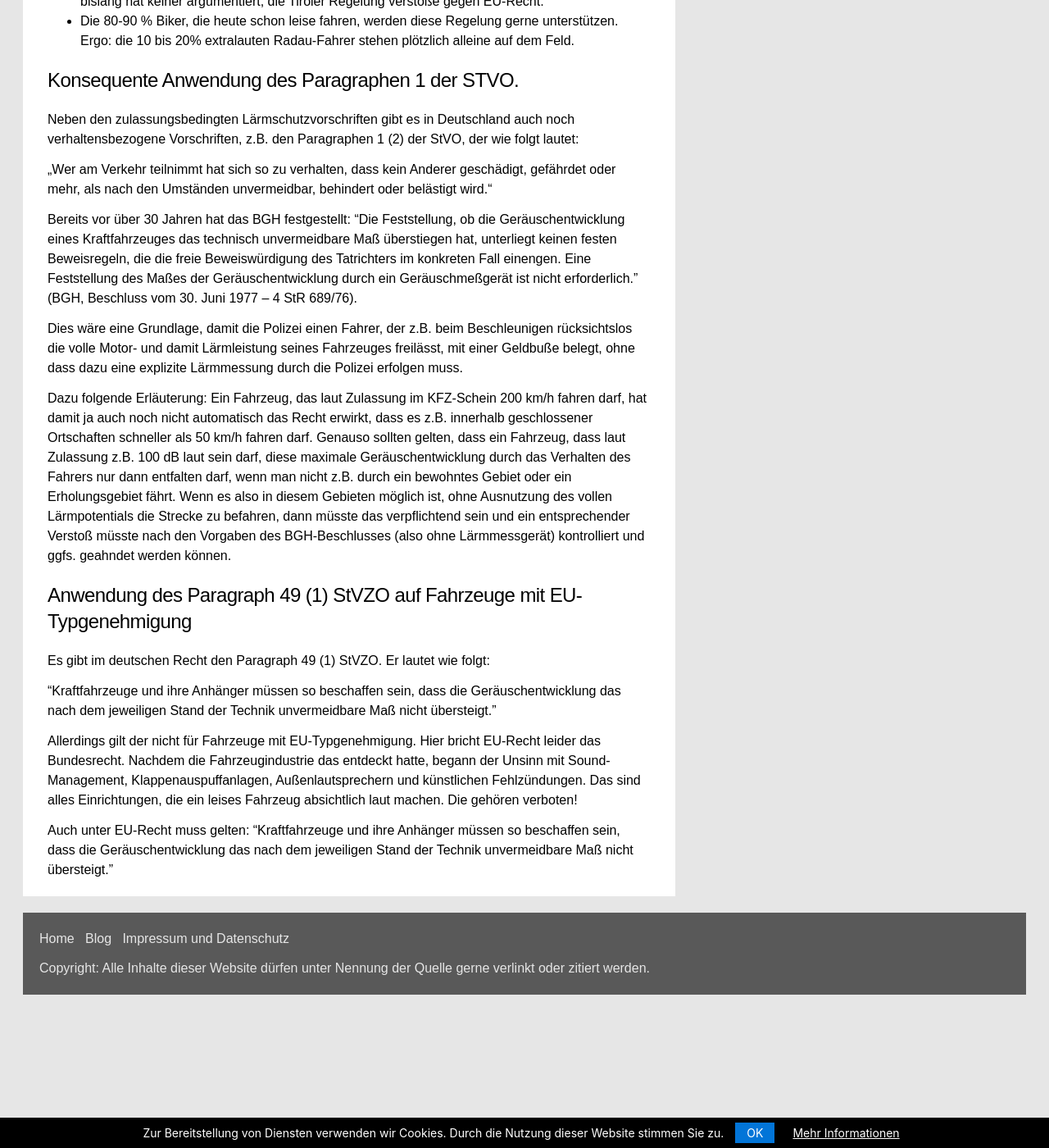
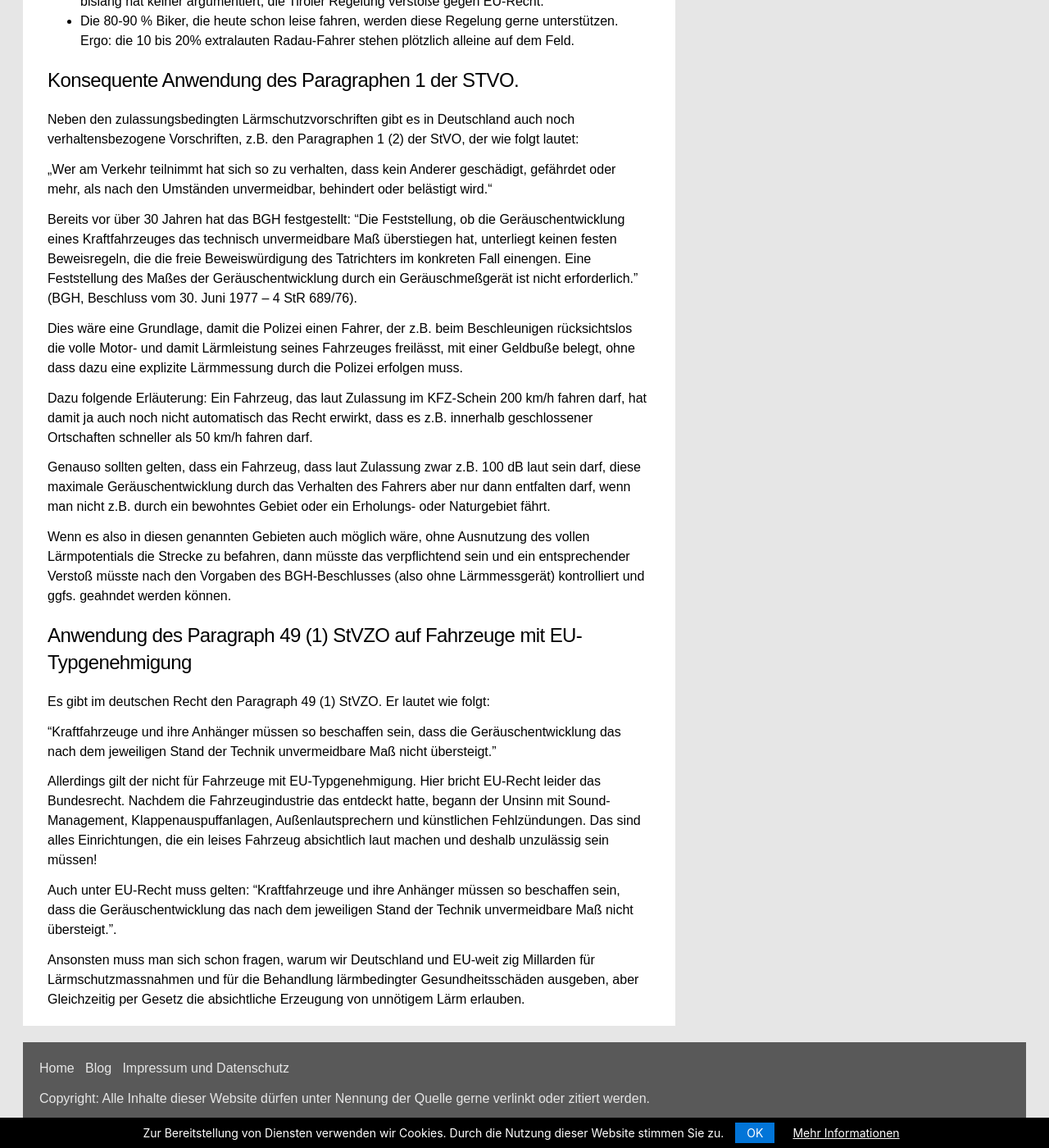
Before and after one commit to rettet-die-stille/rettet-die-stille.github.io, a Jekyll site: the page built from _posts/2020-08-03-was-gegen-motorradlaerm-helfen-wuerde-und-was-nicht.md, in a window 1280 px wide and 1400 px high, scrolled down 2144 px. Shown: the whole window at 82% size. Built offline with Jekyll 4.4.1, drawn with Linux system fonts in a browser that asks for light colours; some of the changed text lies outside the part shown.

Commit message:
Update 2020-08-03-was-gegen-motorradlaerm-helfen-wuerde-und-was-nicht.md

```diff
--- a/_posts/2020-08-03-was-gegen-motorradlaerm-helfen-wuerde-und-was-nicht.md
+++ b/_posts/2020-08-03-was-gegen-motorradlaerm-helfen-wuerde-und-was-nicht.md
@@ -44,7 +44,11 @@ Bereits vor über 30 Jahren hat das BGH festgestellt: “Die Feststellung, ob di
 
 Dies wäre eine Grundlage, damit die Polizei einen Fahrer, der z.B. beim Beschleunigen rücksichtslos die volle Motor- und damit Lärmleistung seines Fahrzeuges freilässt, mit einer Geldbuße belegt, ohne dass dazu eine explizite Lärmmessung durch die Polizei erfolgen muss.
 
-Dazu folgende Erläuterung: Ein Fahrzeug, das laut Zulassung im KFZ-Schein 200 km/h fahren darf, hat damit ja auch noch nicht automatisch das Recht erwirkt, dass es z.B. innerhalb geschlossener Ortschaften schneller als 50 km/h fahren darf. Genauso sollten gelten, dass ein Fahrzeug, dass laut Zulassung z.B. 100 dB laut sein darf, diese maximale Geräuschentwicklung durch das Verhalten des Fahrers nur dann entfalten darf, wenn man nicht z.B. durch ein bewohntes Gebiet oder ein Erholungsgebiet fährt. Wenn es also in diesem Gebieten möglich ist, ohne Ausnutzung des vollen Lärmpotentials die Strecke zu befahren, dann müsste das verpflichtend sein und ein entsprechender Verstoß müsste nach den Vorgaben des BGH-Beschlusses (also ohne Lärmmessgerät) kontrolliert und ggfs. geahndet werden können.
+Dazu folgende Erläuterung: Ein Fahrzeug, das laut Zulassung im KFZ-Schein 200 km/h fahren darf, hat damit ja auch noch nicht automatisch das Recht erwirkt, dass es z.B. innerhalb geschlossener Ortschaften schneller als 50 km/h fahren darf.
+
+Genauso sollten gelten, dass ein Fahrzeug, dass laut Zulassung zwar z.B. 100 dB laut sein darf, diese maximale Geräuschentwicklung durch das Verhalten des Fahrers aber nur dann entfalten darf, wenn man nicht z.B. durch ein bewohntes Gebiet oder ein Erholungs- oder Naturgebiet fährt.
+
+Wenn es also in diesen genannten Gebieten auch möglich wäre, ohne Ausnutzung des vollen Lärmpotentials die Strecke zu befahren, dann müsste das verpflichtend sein und ein entsprechender Verstoß müsste nach den Vorgaben des BGH-Beschlusses (also ohne Lärmmessgerät) kontrolliert und ggfs. geahndet werden können.
 
 ## Anwendung des Paragraph 49 (1) StVZO auf Fahrzeuge mit EU-Typgenehmigung
 
@@ -52,6 +56,8 @@ Es gibt im deutschen Recht den Paragraph 49 (1) StVZO. Er lautet wie folgt:
 
 "Kraftfahrzeuge und ihre Anhänger müssen so beschaffen sein, dass die Geräuschentwicklung das nach dem jeweiligen Stand der Technik unvermeidbare Maß nicht übersteigt."
 
-Allerdings gilt der nicht für Fahrzeuge mit EU-Typgenehmigung. Hier bricht EU-Recht leider das Bundesrecht. Nachdem die Fahrzeugindustrie das entdeckt hatte, begann der Unsinn mit Sound-Management, Klappenauspuffanlagen, Außenlautsprechern und künstlichen Fehlzündungen. Das sind alles Einrichtungen, die ein leises Fahrzeug absichtlich laut machen. Die gehören verboten!
+Allerdings gilt der nicht für Fahrzeuge mit EU-Typgenehmigung. Hier bricht EU-Recht leider das Bundesrecht. Nachdem die Fahrzeugindustrie das entdeckt hatte, begann der Unsinn mit Sound-Management, Klappenauspuffanlagen, Außenlautsprechern und künstlichen Fehlzündungen. Das sind alles Einrichtungen, die ein leises Fahrzeug absichtlich laut machen und deshalb unzulässig sein müssen!
 
-Auch unter EU-Recht muss gelten: "Kraftfahrzeuge und ihre Anhänger müssen so beschaffen sein, dass die Geräuschentwicklung das nach dem jeweiligen Stand der Technik unvermeidbare Maß nicht übersteigt."
+Auch unter EU-Recht muss gelten: "Kraftfahrzeuge und ihre Anhänger müssen so beschaffen sein, dass die Geräuschentwicklung das nach dem jeweiligen Stand der Technik unvermeidbare Maß nicht übersteigt.".
+
+Ansonsten muss man sich schon fragen, warum wir Deutschland und EU-weit zig Millarden für Lärmschutzmassnahmen und für die Behandlung lärmbedingter Gesundheitsschäden ausgeben, aber Gleichzeitig per Gesetz die absichtliche Erzeugung von unnötigem Lärm erlauben.
```
Also changed, not shown: other parts of _posts/2020-08-03-was-gegen-motorradlaerm-helfen-wuerde-und-was-nicht.md (+2 -2 lines).
